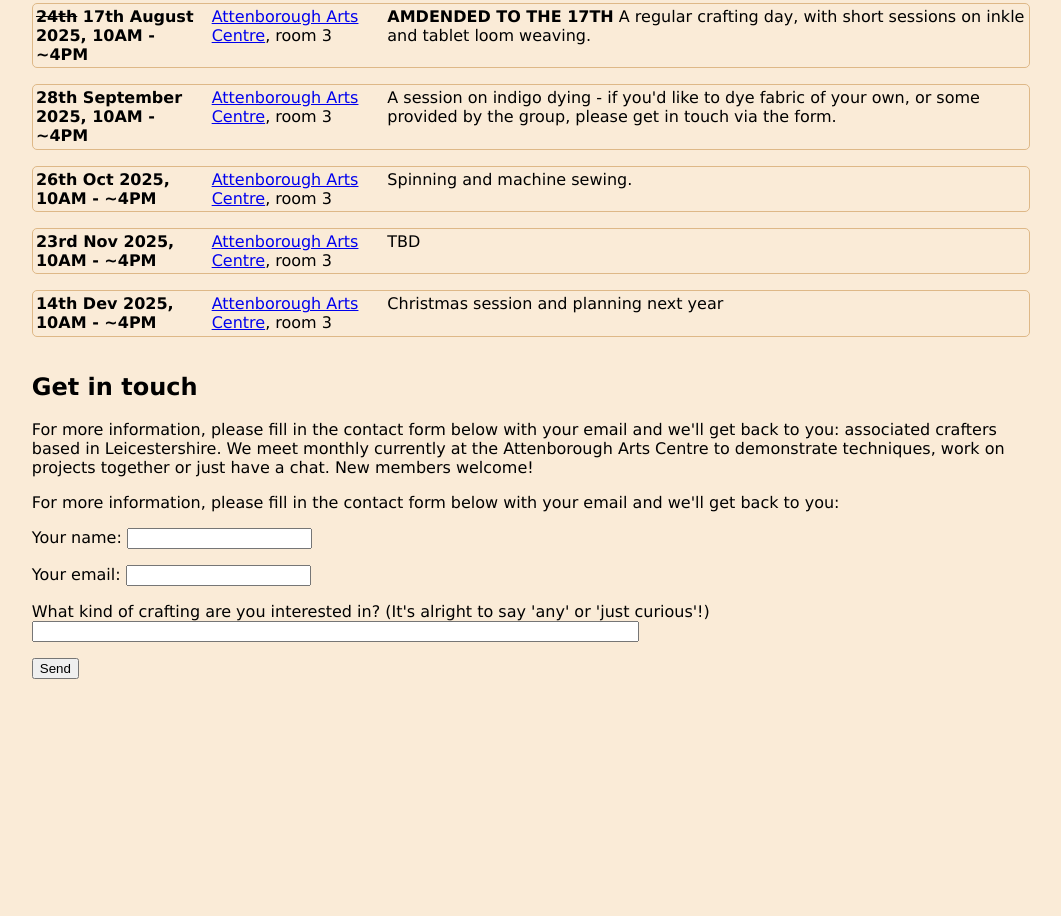
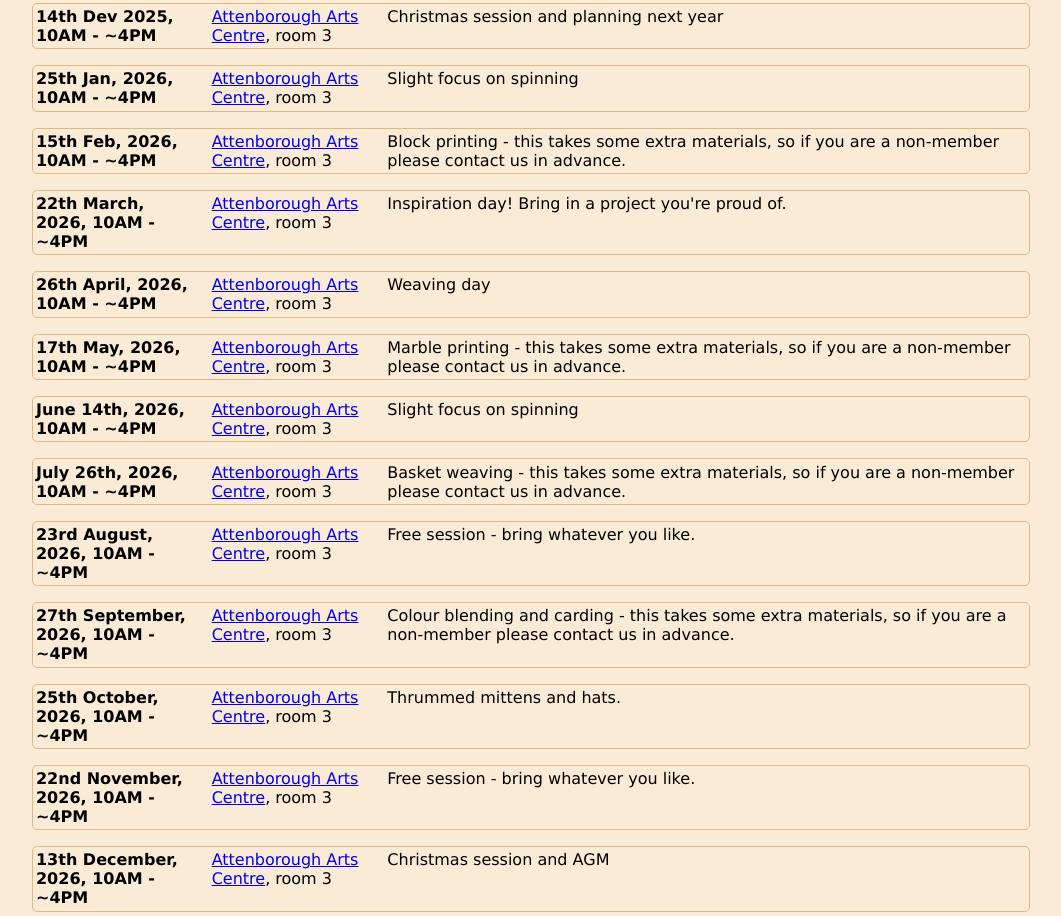
Before and after one commit to fossefibre/fossefibre.github.io, a plain HTML site: page index.html in a window 1280 px wide. Shown: the part 699-1615 px from the top of the page, without its empty margins (109-1170 px from the left). Before the commit the page ends 1394 px from the top, so only its background shows below. Drawn offline with Linux system fonts and the light colour scheme.

Commit message:
Inital 2026 calendar

```diff
--- a/index.html
+++ b/index.html
@@ -38,48 +38,6 @@
     <div>
       <h2>Upcoming events</h2>
       <div class="calendar">
-        <div class="event">
-          <div class="date"><s>24th</s> 17th August 2025, 10AM - ~4PM</div>
-          <div class="location">
-            <a href="https://attenborougharts.com/visit/"
-              >Attenborough Arts Centre</a
-            >, room 3
-          </div>
-          <div class="description">
-            <b>AMDENDED TO THE 17TH</b> A regular crafting day, with short
-            sessions on inkle and tablet loom weaving.
-          </div>
-        </div>
-        <div class="event">
-          <div class="date">28th September 2025, 10AM - ~4PM</div>
-          <div class="location">
-            <a href="https://attenborougharts.com/visit/"
-              >Attenborough Arts Centre</a
-            >, room 3
-          </div>
-          <div class="description">
-            A session on indigo dying - if you'd like to dye fabric of your own,
-            or some provided by the group, please get in touch via the form.
-          </div>
-        </div>
-        <div class="event">
-          <div class="date">26th Oct 2025, 10AM - ~4PM</div>
-          <div class="location">
-            <a href="https://attenborougharts.com/visit/"
-              >Attenborough Arts Centre</a
-            >, room 3
-          </div>
-          <div class="description">Spinning and machine sewing.</div>
-        </div>
-        <div class="event">
-          <div class="date">23rd Nov 2025, 10AM - ~4PM</div>
-          <div class="location">
-            <a href="https://attenborougharts.com/visit/"
-              >Attenborough Arts Centre</a
-            >, room 3
-          </div>
-          <div class="description">TBD</div>
-        </div>
         <!-- READ_ME: To add a new event, copy everything from the line below this one-->
         <div class="event">
           <div class="date">14th Dev 2025, 10AM - ~4PM</div>
@@ -92,10 +50,153 @@
             Christmas session and planning next year
           </div>
         </div>
+
+        <!-- READ_ME: To add a new event, copy everything from the line below this one-->
+        <div class="event">
+          <div class="date">25th Jan, 2026, 10AM - ~4PM</div>
+          <div class="location">
+            <a href="https://attenborougharts.com/visit/"
+              >Attenborough Arts Centre</a
+            >, room 3
+          </div>
+          <div class="description">
+            Slight focus on spinning
+          </div>
+        </div>
         <!-- READ_ME ...to the line above this one.-->
         <!-- READ_ME Paste them in between here...-->
+        <div class="event">
+          <div class="date">15th Feb, 2026, 10AM - ~4PM</div>
+          <div class="location">
+            <a href="https://attenborougharts.com/visit/"
+              >Attenborough Arts Centre</a
+            >, room 3
+          </div>
+          <div class="description">
+            Block printing - this takes some extra materials, so if you are a non-member please contact us in advance.
+          </div>
+        </div>
 
-        <!-- READ_ME ...and here, and change the dates and description as needed.-->
+        <div class="event">
+          <div class="date">22th March, 2026, 10AM - ~4PM</div>
+          <div class="location">
+            <a href="https://attenborougharts.com/visit/"
+              >Attenborough Arts Centre</a
+            >, room 3
+          </div>
+          <div class="description">
+              Inspiration day! Bring in a project you're proud of.
+          </div>
+        </div>
+
+        <div class="event">
+          <div class="date">26th April, 2026, 10AM - ~4PM</div>
+          <div class="location">
+            <a href="https://attenborougharts.com/visit/"
+              >Attenborough Arts Centre</a
+            >, room 3
+          </div>
+          <div class="description">
+              Weaving day
+          </div>
+        </div>
+
+        <div class="event">
+          <div class="date">17th May, 2026, 10AM - ~4PM</div>
+          <div class="location">
+            <a href="https://attenborougharts.com/visit/"
+              >Attenborough Arts Centre</a
+            >, room 3
+          </div>
+          <div class="description">
+              Marble printing - this takes some extra materials, so if you are a non-member please contact us in advance.
+          </div>
+        </div>
+
+        <div class="event">
+          <div class="date">June 14th, 2026, 10AM - ~4PM</div>
+          <div class="location">
+            <a href="https://attenborougharts.com/visit/"
+              >Attenborough Arts Centre</a
+            >, room 3
+          </div>
+          <div class="description">
+            Slight focus on spinning
+          </div>
+        </div>
+
+        <div class="event">
+          <div class="date">July 26th, 2026, 10AM - ~4PM</div>
+          <div class="location">
+            <a href="https://attenborougharts.com/visit/"
+              >Attenborough Arts Centre</a
+            >, room 3
+          </div>
+          <div class="description">
+            Basket weaving - this takes some extra materials, so if you are a non-member please contact us in advance.
+          </div>
+        </div>
+
+        <div class="event">
+          <div class="date">23rd August, 2026, 10AM - ~4PM</div>
+          <div class="location">
+            <a href="https://attenborougharts.com/visit/"
+              >Attenborough Arts Centre</a
+            >, room 3
+          </div>
+          <div class="description">
+              Free session - bring whatever you like.
+          </div>
+        </div>
+
+        <div class="event">
+          <div class="date">27th September, 2026, 10AM - ~4PM</div>
+          <div class="location">
+            <a href="https://attenborougharts.com/visit/"
+              >Attenborough Arts Centre</a
+            >, room 3
+          </div>
+          <div class="description">
+              Colour blending and carding - this takes some extra materials, so if you are a non-member please contact us in advance.
+          </div>
+        </div>
+
+        <div class="event">
+          <div class="date">25th October, 2026, 10AM - ~4PM</div>
+          <div class="location">
+            <a href="https://attenborougharts.com/visit/"
+              >Attenborough Arts Centre</a
+            >, room 3
+          </div>
+          <div class="description">
+              Thrummed mittens and hats.
+          </div>
+        </div>
+
+        <div class="event">
+          <div class="date">22nd November, 2026, 10AM - ~4PM</div>
+          <div class="location">
+            <a href="https://attenborougharts.com/visit/"
+              >Attenborough Arts Centre</a
+            >, room 3
+          </div>
+          <div class="description">
+              Free session - bring whatever you like.
+          </div>
+        </div>
+
+        <div class="event">
+          <div class="date">13th December, 2026, 10AM - ~4PM</div>
+          <div class="location">
+            <a href="https://attenborougharts.com/visit/"
+              >Attenborough Arts Centre</a
+            >, room 3
+          </div>
+          <div class="description">
+              Christmas session and AGM
+          </div>
+        </div>
+
       </div>
     </div>
     <div class="contact">
```
